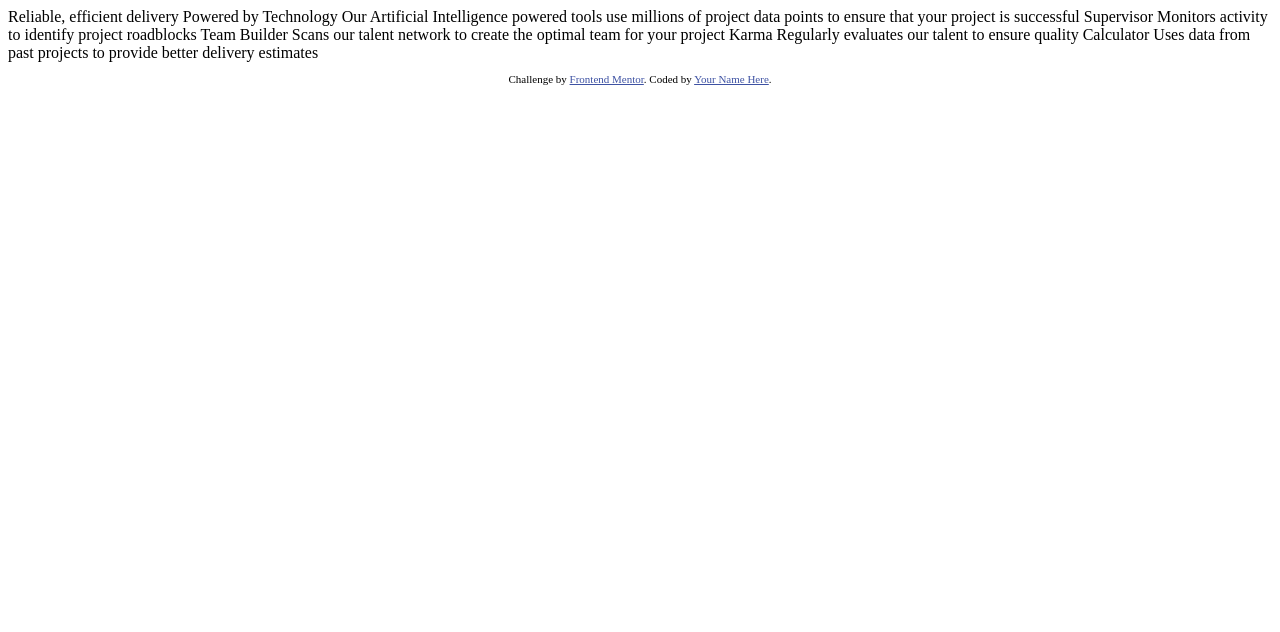
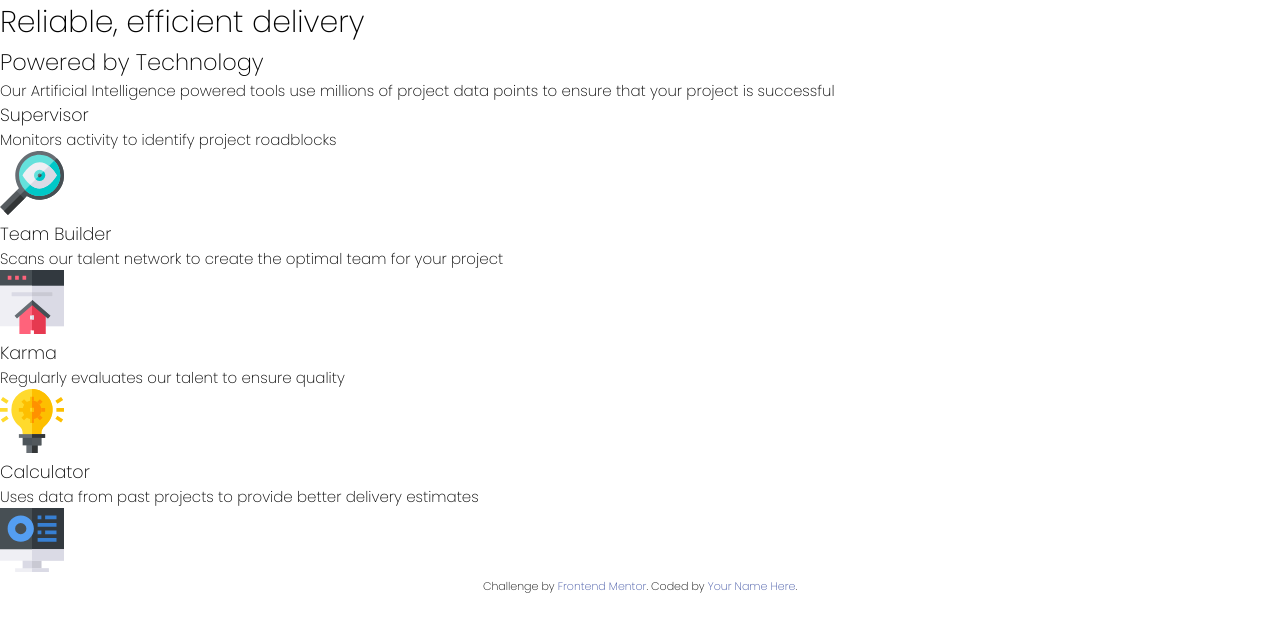
Before and after one commit to Rodrigo-FN/four-card-feature-section-master, a plain HTML site: page index.html in a window 1280 px wide. Drawn offline with Linux system fonts and the light colour scheme.

Commit message:
HTML pronto

```diff
--- a/index.html
+++ b/index.html
@@ -1,38 +1,62 @@
 <!DOCTYPE html>
-<html lang="en">
+<html lang="pt-br">
 <head>
   <meta charset="UTF-8">
   <meta name="viewport" content="width=device-width, initial-scale=1.0"> <!-- displays site properly based on user's device -->
 
-  <link rel="icon" type="image/png" sizes="32x32" href="./images/favicon-32x32.png">
+  <link rel="icon" type="image/png" sizes="32x32" href="./src/images/favicon-32x32.png">
+
+  <!-- Font -->
+  <link rel="preconnect" href="https://fonts.googleapis.com">
+  <link rel="preconnect" href="https://fonts.gstatic.com" crossorigin>
+  <link href="https://fonts.googleapis.com/css2?family=Poppins:wght@200;400;600&display=swap" rel="stylesheet">
+
+  <!-- CSS -->
+  <link rel="stylesheet" href="./src/css/reset.css">
+  <link rel="stylesheet" href="./src/css/style.css">
 
   <title>Frontend Mentor | Four card feature section</title>
 
-  <!-- Feel free to remove these styles or customise in your own stylesheet 👍 -->
-  <style>
-    .attribution { font-size: 11px; text-align: center; }
-    .attribution a { color: hsl(228, 45%, 44%); }
-  </style>
 </head>
 <body>
+  <main class="container">
+    <div class="texto">
+      <h1>Reliable, efficient delivery</h1>
+      <h2>Powered by Technology</h2>
 
-  Reliable, efficient delivery
-  Powered by Technology
+      <p> Our Artificial Intelligence powered tools use millions of project data points
+        to ensure that your project is successful</p>
+    </div>
 
-  Our Artificial Intelligence powered tools use millions of project data points
-  to ensure that your project is successful
+    <div class="box__supervisor">
+      <h3>Supervisor</h3>
 
-  Supervisor
-  Monitors activity to identify project roadblocks
+      <p>Monitors activity to identify project roadblocks</p>
+      <img src="./src/images/icon-supervisor.svg" alt="ícone Lupa">
+    </div>
 
-  Team Builder
-  Scans our talent network to create the optimal team for your project
+    <div class="box__team">
+      <h3>Team Builder</h3>
 
-  Karma
-  Regularly evaluates our talent to ensure quality
+      <p>Scans our talent network to create the optimal team for your project</p>
+      <img src="./src/images/icon-team-builder.svg" alt="ícone team builder">
+    </div>
 
-  Calculator
-  Uses data from past projects to provide better delivery estimates
+    <div class="box__karma">
+      <h3>Karma</h3>
+
+      <p>Regularly evaluates our talent to ensure quality</p>
+      <img src="./src/images/icon-karma.svg" alt="ícone karma">
+    </div>
+
+    <div class="box__calculator">
+      <h3>Calculator</h3>
+
+      <p> Uses data from past projects to provide better delivery estimates</p>
+      <img src="./src/images/icon-calculator.svg" alt="ícone Calculator">
+    </div>
+  </main>
+
 
 
   <footer>
--- /dev/null
+++ b/src/css/reset.css
@@ -0,0 +1,21 @@
+* {
+    margin: 0;
+    padding: 0;
+    border: none;
+    outline: none;
+    font-weight: 300;
+    box-sizing: border-box;
+}
+
+a {
+    text-decoration: none;
+    color: black;
+}
+
+ul {
+    list-style: none;
+}
+
+img {
+    max-width: 100%;
+}
--- /dev/null
+++ b/src/css/style.css
@@ -0,0 +1,24 @@
+@charset "UTF-8";
+
+:root {
+    --Red: hsl(0, 78%, 62%);
+    --Cyan: hsl(180, 62%, 55%)-
+    --Orange: hsl(34, 97%, 64%);
+    --Blue: hsl(212, 86%, 64%);
+
+    --Very-Dark-Blue: hsl(234, 12%, 34%);
+    --Grayish-Blue: hsl(229, 6%, 66%);
+    --Very-Light-Gray: hsl(0, 0%, 98%);
+
+    --font: 'Poppins', sans-serif;
+}
+
+body {
+    font-family: var(--font);
+    font-size: 15px;
+}
+
+/* Footer */
+
+.attribution { font-size: 11px; text-align: center; }
+.attribution a { color: hsl(228, 45%, 44%); }
```
Also changed, not shown: src/images/favicon-32x32.png (renamed from images/favicon-32x32.png), src/images/icon-calculator.svg (renamed from images/icon-calculator.svg), src/images/icon-karma.svg (renamed from images/icon-karma.svg), src/images/icon-supervisor.svg (renamed from images/icon-supervisor.svg), src/images/icon-team-builder.svg (renamed from images/icon-team-builder.svg), 1 other file.
